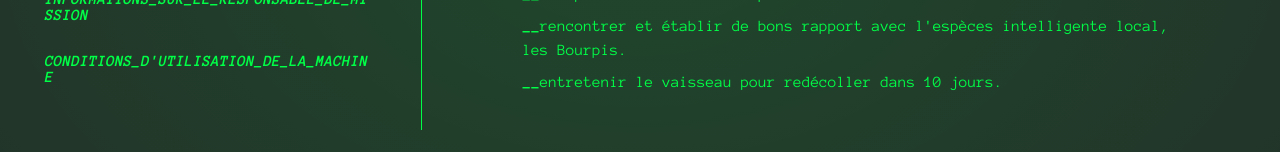
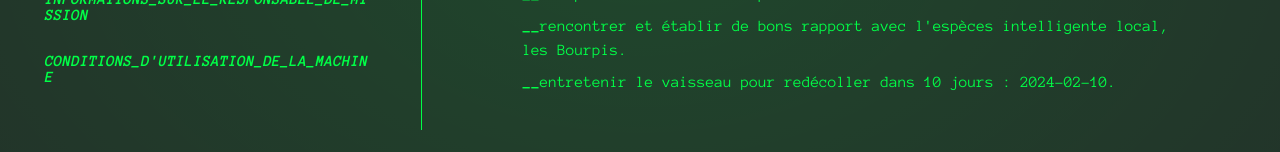
Before and after one commit to Aurelie-Runser/How-To-Meet-Aliens, a Nuxt app: page /desktop in a window 1280 px wide. Shown: the part 462-614 px from the top of the page. Built offline with nearby package versions, Linux system fonts and the light colour scheme; no server answers.

Commit message:
ajout de la date de décollage

```diff
--- a/pages/desktop.vue
+++ b/pages/desktop.vue
@@ -27,7 +27,7 @@
                 <ul class="index__texte-info">
                     <li>récupérer des ressources pour survivre.</li>
                     <li>rencontrer et établir de bons rapport avec l'espèces intelligente local, les Bourpis.</li>
-                    <li>entretenir le vaisseau pour redécoller dans 10 jours.</li>
+                    <li>entretenir le vaisseau pour redécoller dans 10 jours : {{ mission_date }}.</li>
                 </ul>
             </section>
 
@@ -77,6 +77,11 @@ const router = useRouter()
 
 const user = ref([])
 
+const current_date = new Date();
+const future_date = new Date(current_date.getTime() + 10 * 24 * 60 * 60 * 1000);
+
+const mission_date = `${future_date.getFullYear()}-${(future_date.getMonth() + 1).toString().padStart(2, '0')}-${future_date.getDate().toString().padStart(2, '0')}`;
+
 // récupération du pseudo de l'utilisateur connecté
 const getUser = async () => {
     const response = await API.get(`/user/${store.token}`)
```
